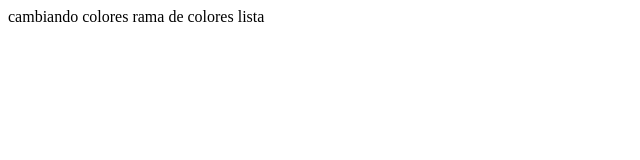
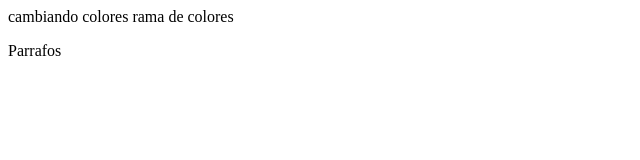
Before and after one commit to Irving1956/curso-git, a plain HTML site: page index.html in a window 1280 px wide. Shown: the full height of the page, 0-640 px from the left. Drawn offline with Linux system fonts and the light colour scheme.

Commit message:
adding parrafos

```diff
--- a/index.html
+++ b/index.html
@@ -5,9 +5,8 @@
         cambiando colores
         rama de colores
 
-        <ls>
-            lista
-        </ls>
+
+        <p>Parrafos</p>
     </head>
 
 </html>
```
